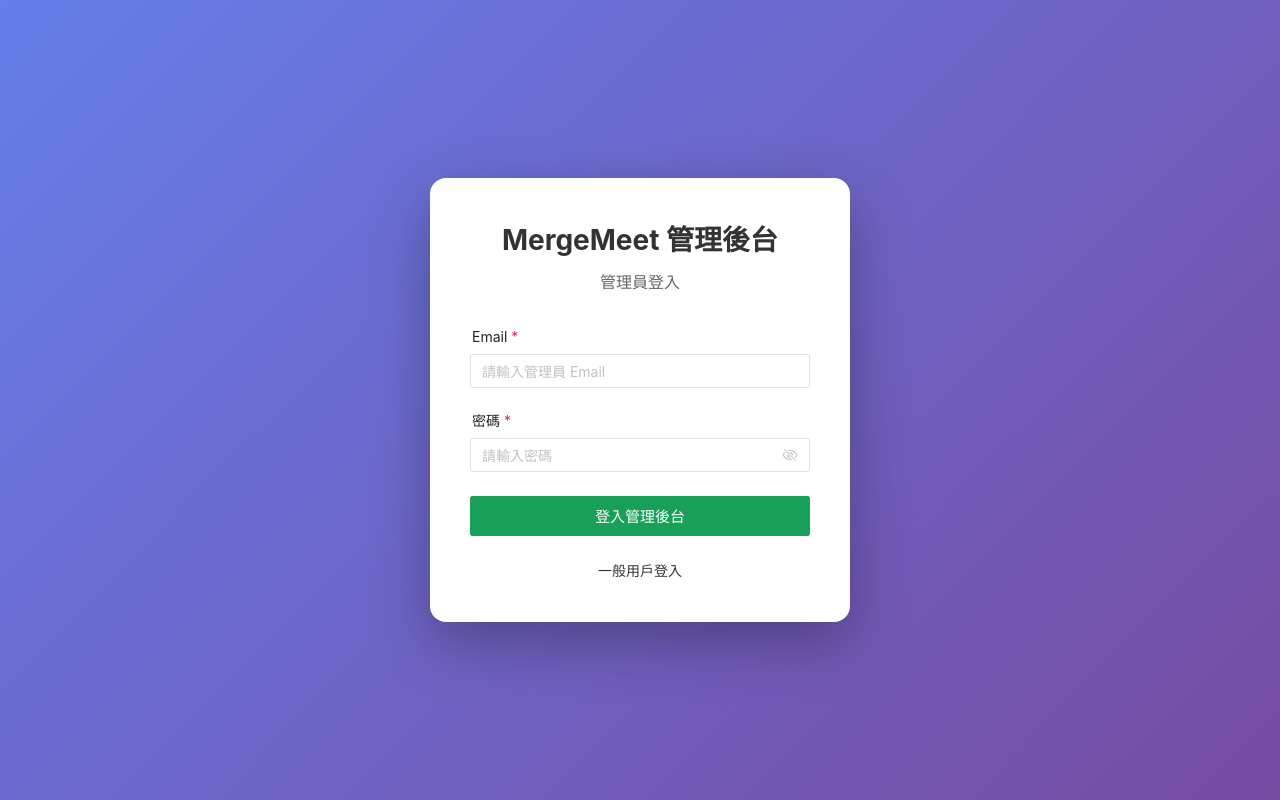
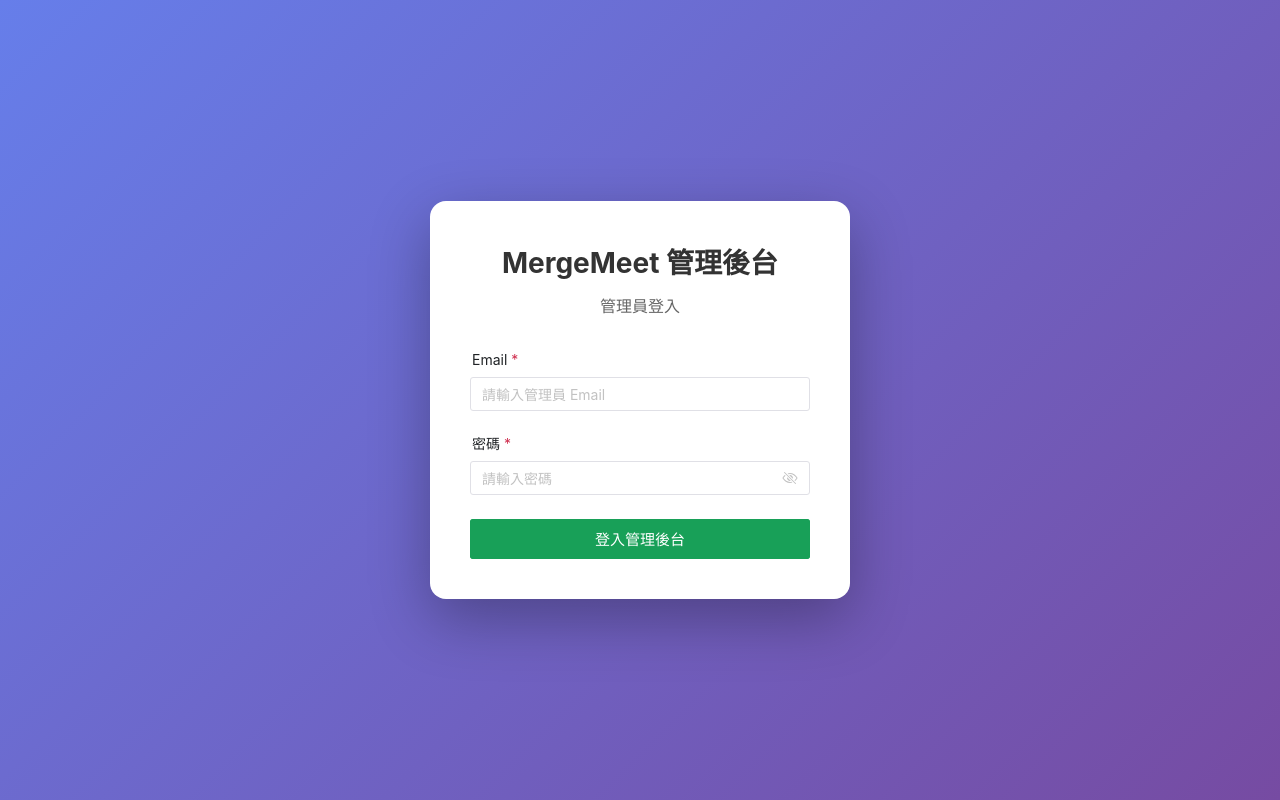
Before and after one commit to twtrubiks/MergeMeet, a Vue app in the folder frontend/: page /admin/login in a window 1280 px wide. Built offline with nearby package versions, Linux system fonts and the light colour scheme.

Commit message:
refactor(admin): 移除管理員登入頁的一般用戶登入按鈕
基於安全性考量，管理員登入頁不應暴露切換入口給一般用戶

```diff
--- a/frontend/src/views/admin/AdminLogin.vue
+++ b/frontend/src/views/admin/AdminLogin.vue
@@ -42,12 +42,6 @@
           登入管理後台
         </n-button>
       </n-form>
-
-      <div class="login-footer">
-        <n-button text @click="() => $router.push('/login')">
-          一般用戶登入
-        </n-button>
-      </div>
     </div>
   </div>
 </template>
@@ -149,9 +143,4 @@
   font-size: 16px;
   color: #666;
 }
-
-.login-footer {
-  text-align: center;
-  margin-top: 24px;
-}
 </style>
```
